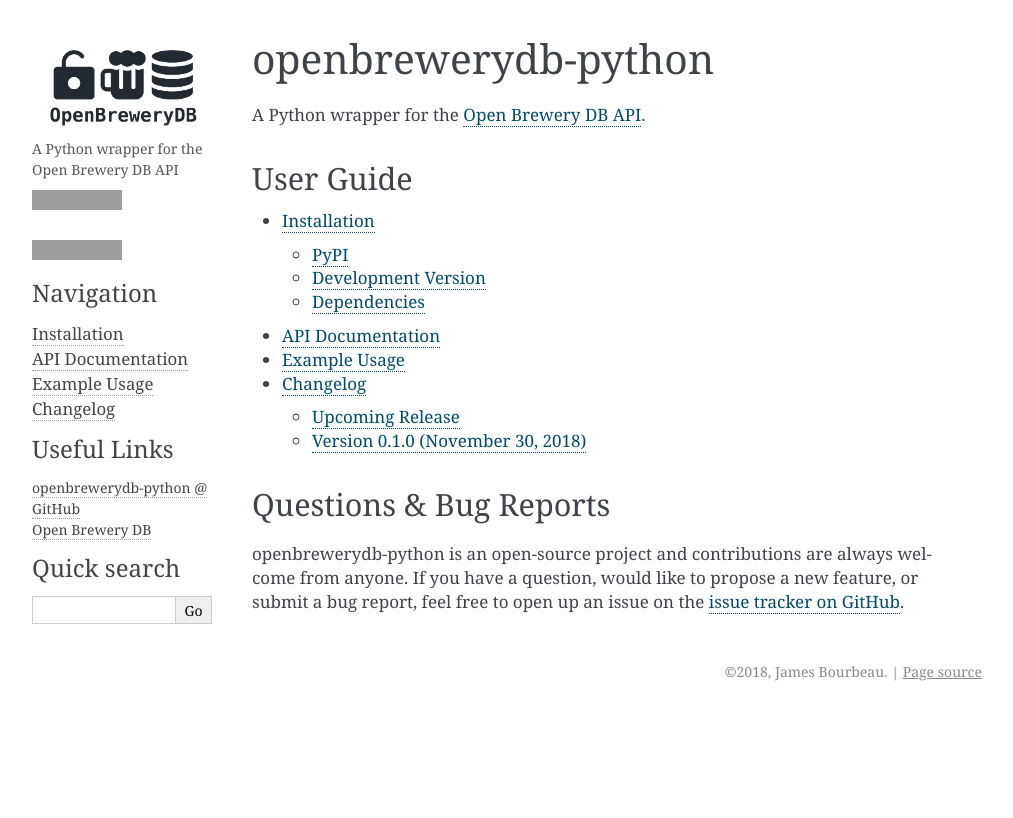
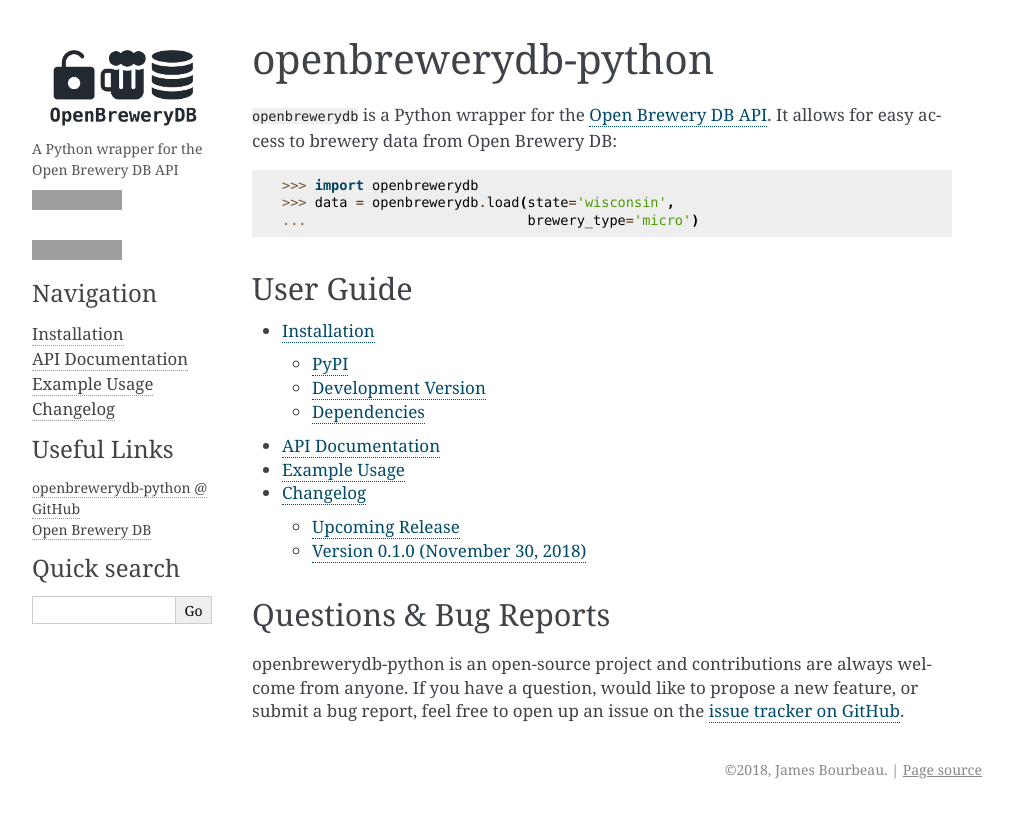
Before and after one commit to jrbourbeau/openbrewerydb-python, a Sphinx documentation site: the page built from docs/source/index.rst, in a window 1280 px wide, cut to the strip 0-818 px from the top of the page. Shown: the whole strip, without its empty margins (138-1151 px from the left). Built offline with Sphinx 7.4.7, drawn with Linux system fonts in a browser that asks for light colours; grey boxes are pictures that could not be loaded.

```diff
--- a/docs/source/changelog.rst
+++ b/docs/source/changelog.rst
@@ -11,6 +11,7 @@ Upcoming Release
 
 - Fix bug when ``load()`` is called without any arguments (:pr:`3`)
 - Internal refactoring to improve test coverage (:pr:`3`)
+- Update to use ``requests.get`` URL parameters (:pr:`4`)
 
 Version 0.1.0 (November 30, 2018)
 ---------------------------------
--- a/docs/source/index.rst
+++ b/docs/source/index.rst
@@ -6,7 +6,13 @@
 openbrewerydb-python
 ====================
 
-A Python wrapper for the `Open Brewery DB API <https://www.openbrewerydb.org/>`_.
+``openbrewerydb`` is a Python wrapper for the `Open Brewery DB API <https://www.openbrewerydb.org/>`_. It allows for easy access to brewery data from Open Brewery DB:
+
+.. code-block:: python
+
+    >>> import openbrewerydb
+    >>> data = openbrewerydb.load(state='wisconsin',
+    ...                           brewery_type='micro')
 
 
 **********
```
Also changed, not shown: 2 other files.
